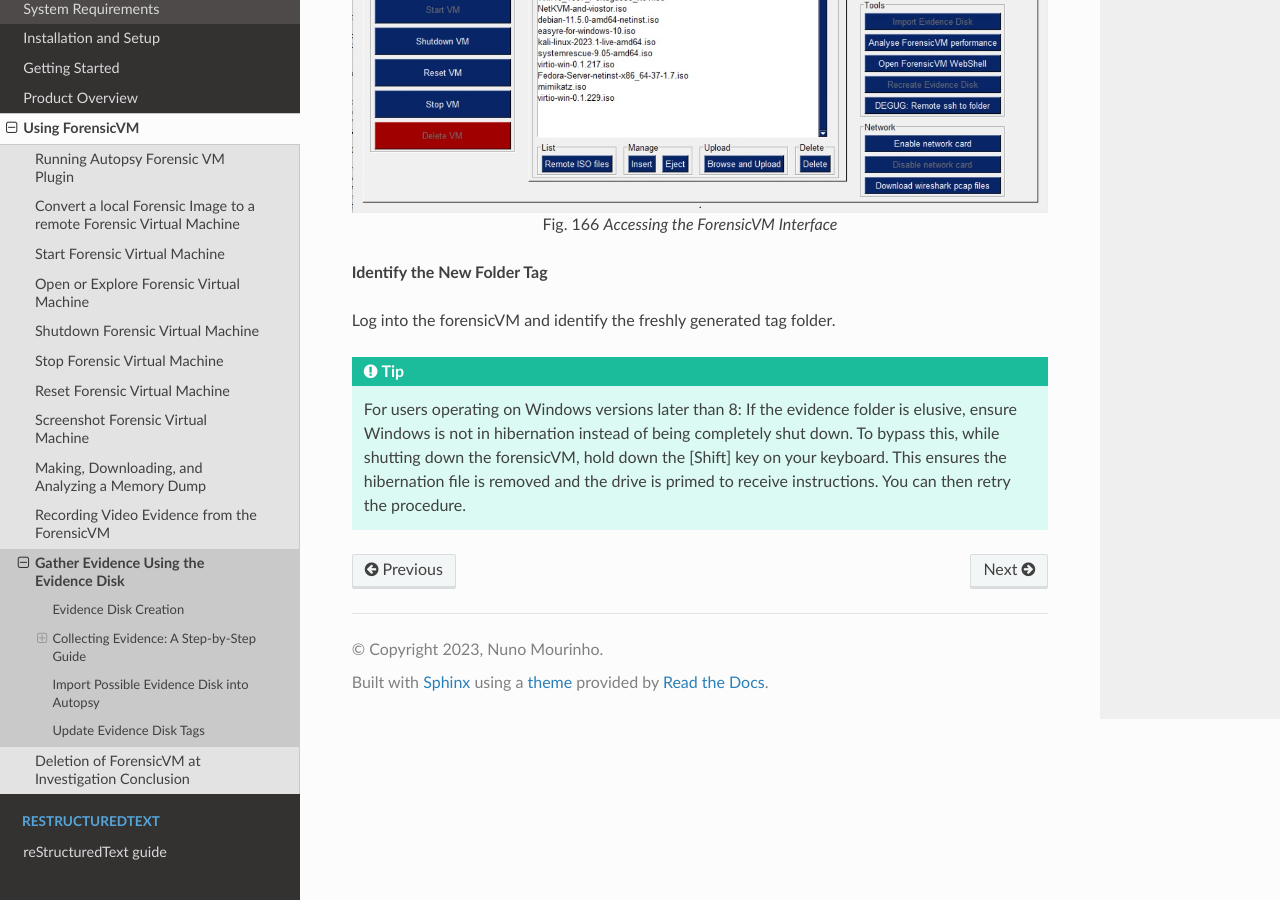
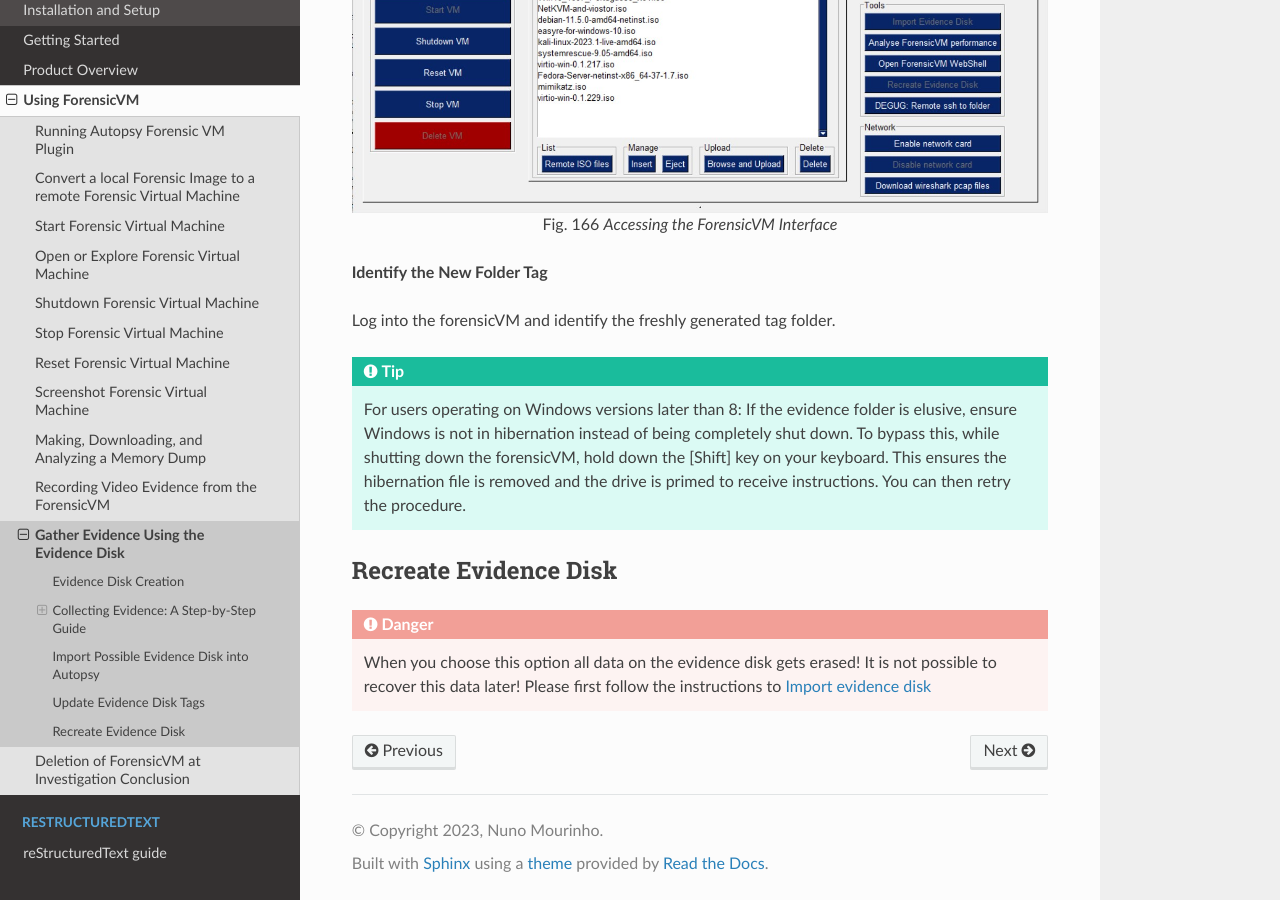
Before and after one commit to nunomourinho/forensicVmAutopsyUserManual, a Sphinx documentation site: the page built from docs/user/evidence_disk.rst, in a window 1280 px wide and 900 px high, scrolled down 21187 px. Built offline with Sphinx 7.4.7 and the Read the Docs theme 2.0.0, drawn with Linux system fonts in a browser that asks for light colours; pages that are not in the unit, such as notebooks, are missing from menus.

Commit message:
Update evidence_disk.rst

```diff
--- a/docs/user/evidence_disk.rst
+++ b/docs/user/evidence_disk.rst
@@ -174,6 +174,7 @@
 
    Promptly shutting down the system to ensure evidence safety.
 
+.. _Import evidence disk:
 
 Import Possible Evidence Disk into Autopsy
 -------------------------------------------
@@ -422,3 +423,10 @@
 .. tip::
 
    For users operating on Windows versions later than 8: If the evidence folder is elusive, ensure Windows is not in hibernation instead of being completely shut down. To bypass this, while shutting down the forensicVM, hold down the [Shift] key on your keyboard. This ensures the hibernation file is removed and the drive is primed to receive instructions. You can then retry the procedure.
+
+Recreate Evidence Disk
+-----------------------
+
+.. danger::
+
+   When you choose this option all data on the evidence disk gets erased! It is not possible to recover this data later! Please first follow the instructions to `Import evidence disk`_
```
